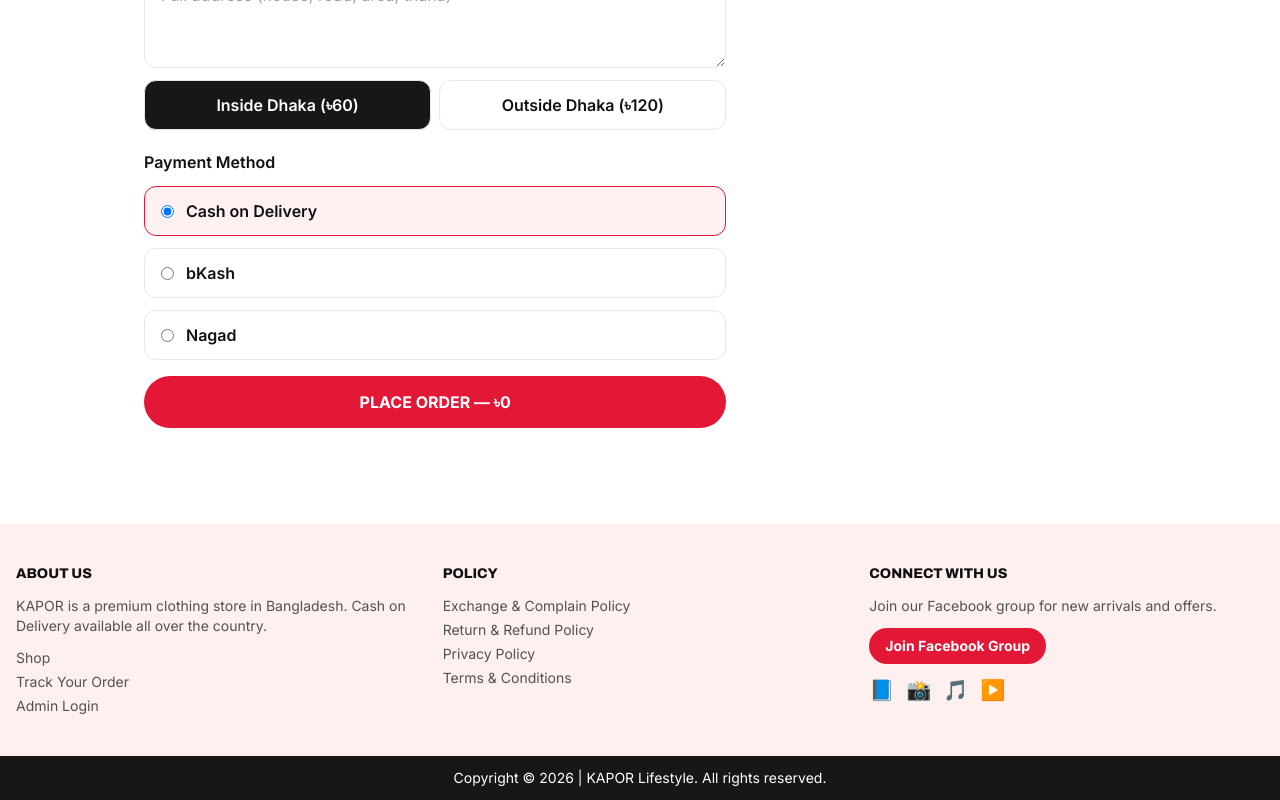
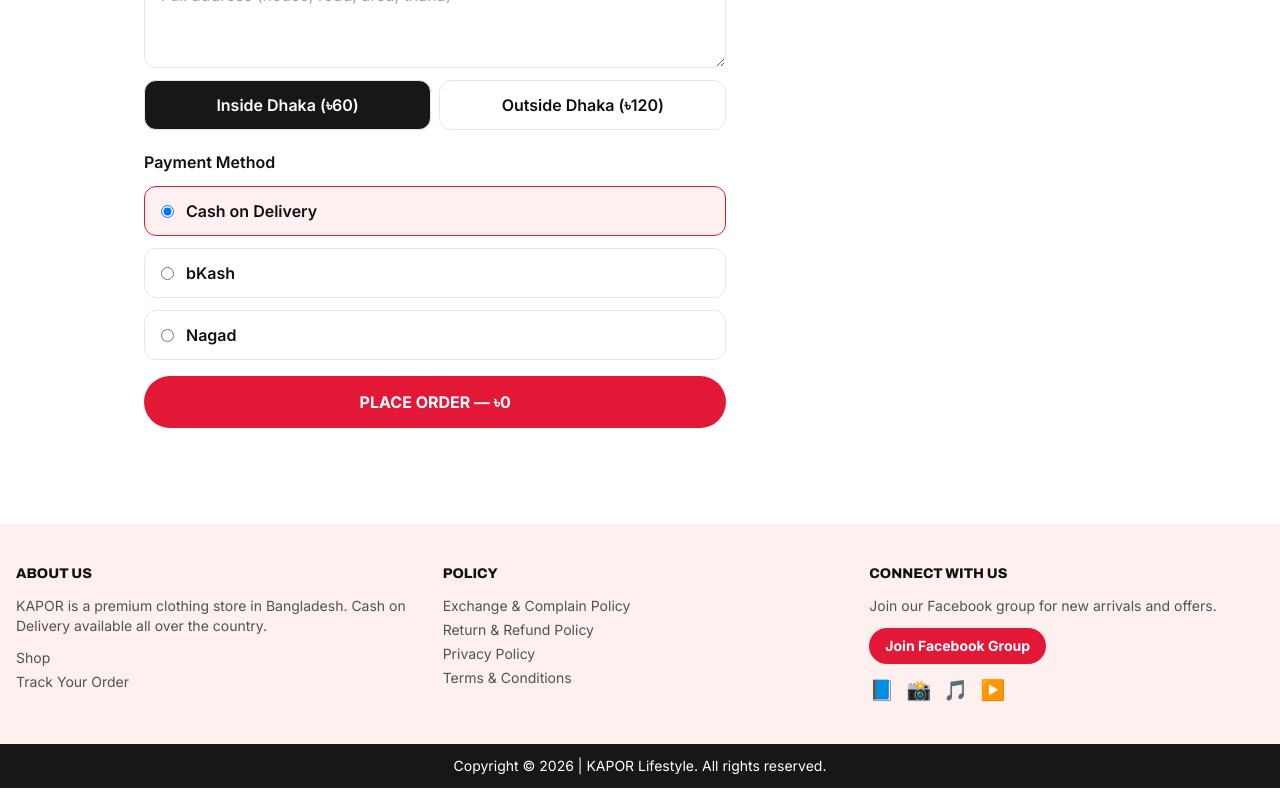
Before and after one commit to abrar123-12/clothing-store, a Next.js app: page /checkout in a window 1280 px wide. Shown: the part 302-1102 px from the top of the page. Built offline with nearby package versions, Linux system fonts and the light colour scheme; no server answers; the database is empty.

Commit message:
Remove Admin Login link from store footer

```diff
--- a/src/components/Footer.tsx
+++ b/src/components/Footer.tsx
@@ -18,7 +18,6 @@ export default function Footer() {
             <div className="mt-3 flex flex-col gap-1 text-neutral-600">
               <Link href="/shop">Shop</Link>
               <Link href="/track">Track Your Order</Link>
-              <Link href="/login">Admin Login</Link>
             </div>
           </div>
           <div>
```
